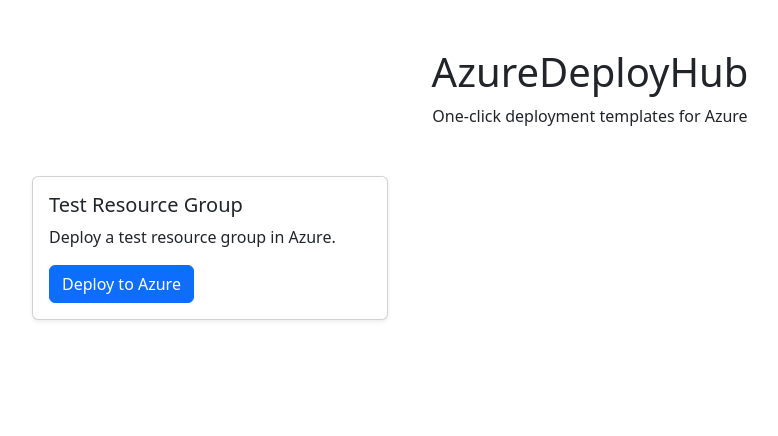
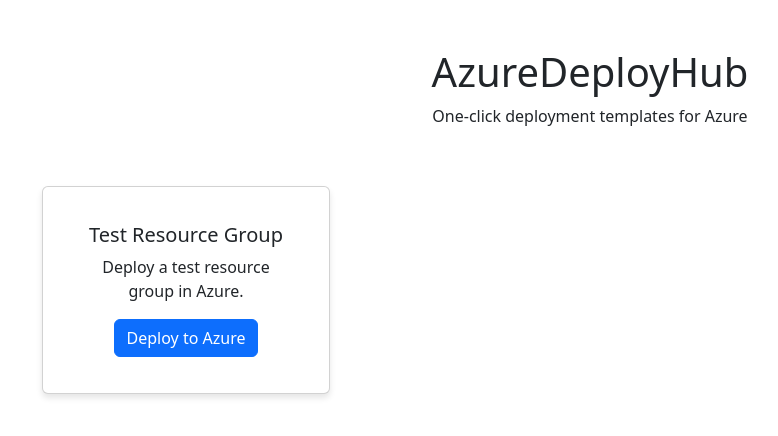
Before and after one commit to nate8523/AzureDeployHub, a Next.js app in the folder web-app/: page / in a window 1280 px wide. Shown: the top 436 px of the page, without its empty margins (50-828 px from the left). Built offline with nearby package versions, Linux system fonts and the light colour scheme.

Commit message:
Update TemplateCard.js

```diff
--- a/web-app/components/TemplateCard.js
+++ b/web-app/components/TemplateCard.js
@@ -2,7 +2,10 @@
 
 export default function TemplateCard({ name, description, deployUrl }) {
   return (
-    <div className="card mb-4 shadow-sm">
+    <div
+      className="card text-center d-flex justify-content-center align-items-center"
+      style={{ width: '18rem', padding: '20px', margin: '10px', boxShadow: '0px 4px 6px rgba(0, 0, 0, 0.1)' }}
+    >
       <div className="card-body">
         <h5 className="card-title">{name}</h5>
         <p className="card-text">{description}</p>
```
